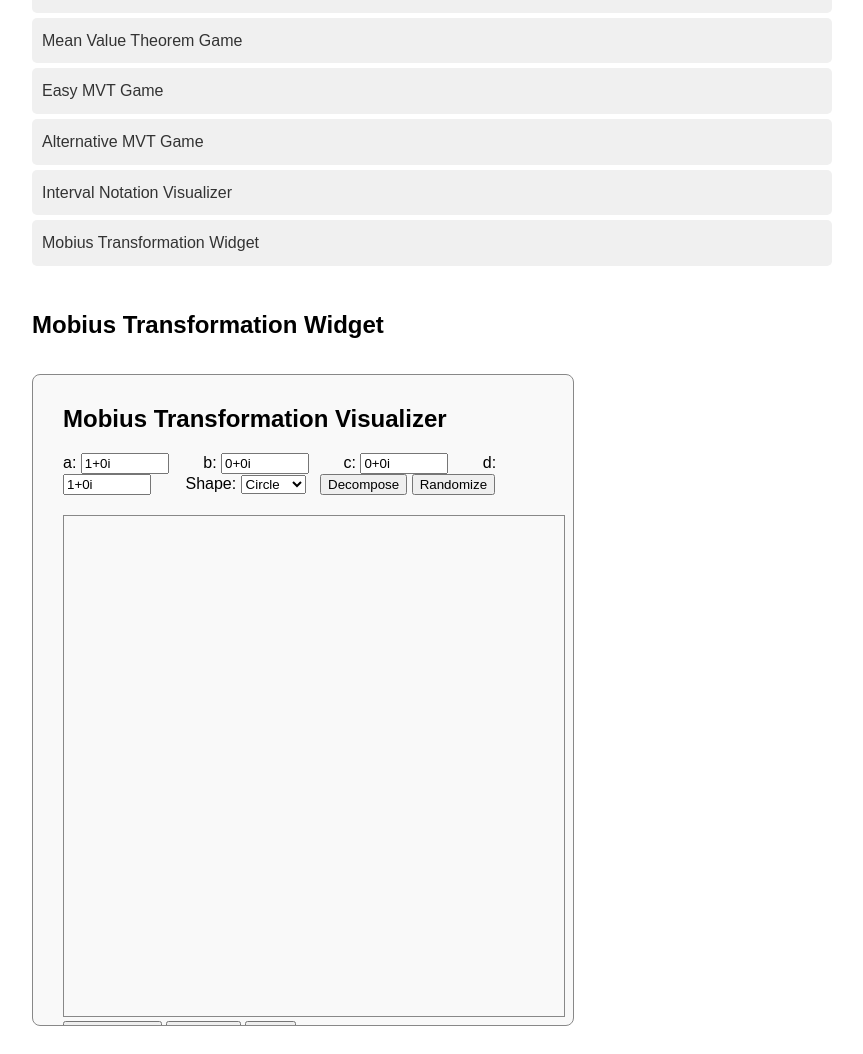
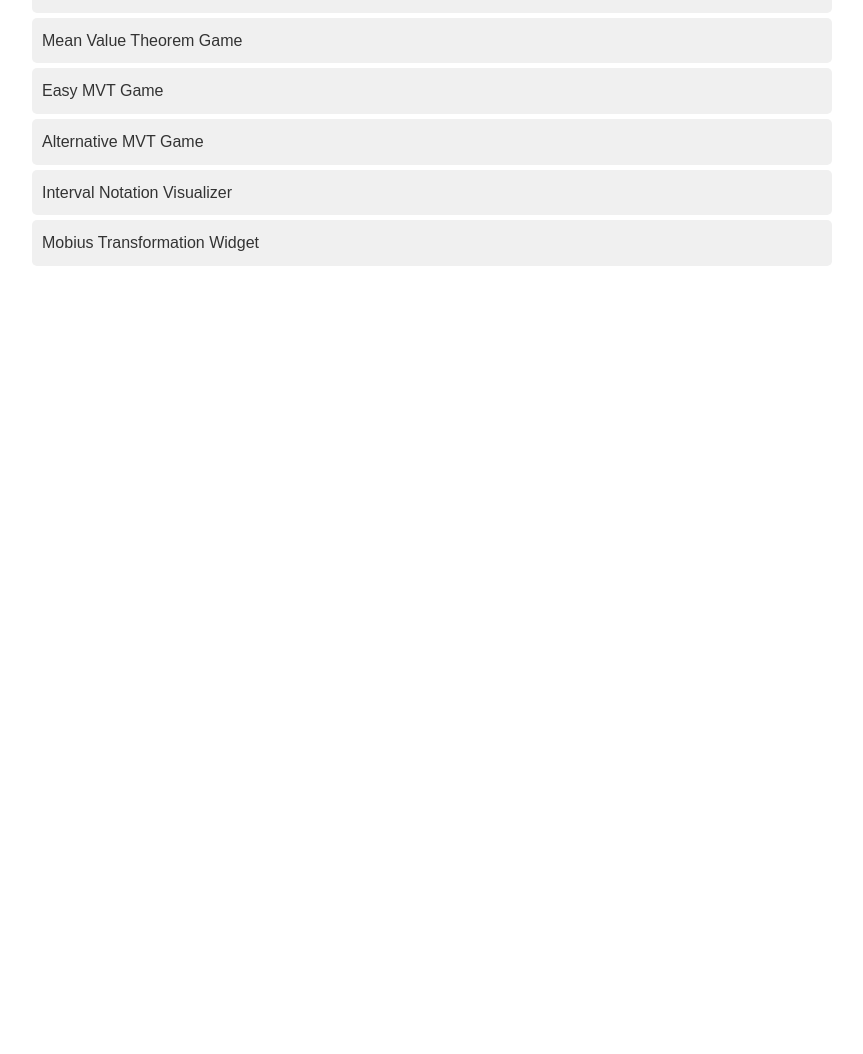
Before and after one commit to tlibman/html-interactives, a plain HTML site: page index.html in a window 1280 px wide. Shown: the part 501-1555 px from the top of the page, without its empty margins (208-1071 px from the left). After the commit the page ends 800 px from the top, so only its background shows below. Drawn offline with Linux system fonts and the light colour scheme.

Commit message:
Remove embedded Mobius widget iframe from index page, keep button link only

```diff
--- a/index.html
+++ b/index.html
@@ -46,8 +46,5 @@
     <a href="mvt2.html" class="tool-link">Alternative MVT Game</a>
     <a href="interval.html" class="tool-link">Interval Notation Visualizer</a>
     <a href="mobius_widget.html" class="tool-link">Mobius Transformation Widget</a>
-
-    <h2 style="margin-top: 40px;">Mobius Transformation Widget</h2>
-    <iframe src="mobius_widget.html" width="540" height="650" style="border:1px solid #888; background:#f9f9f9; border-radius:8px; margin-top:10px;"></iframe>
 </body>
 </html>
```
